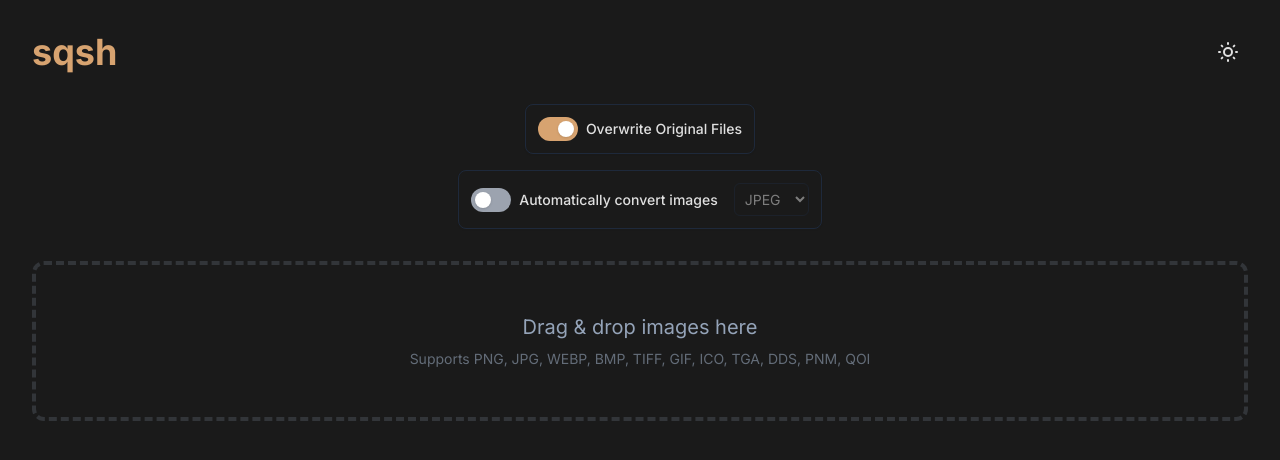
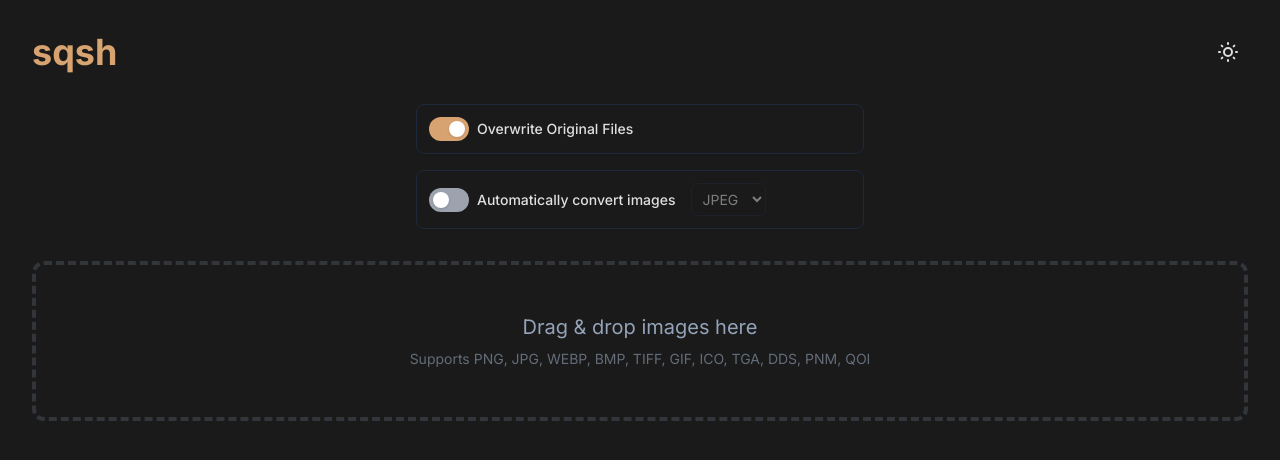
Before and after one commit to Taco-Comovilla/sqsh, a React (Vite) app: page / in a window 1280 px wide. Shown: the top 460 px of the page. Built offline with nearby package versions, Linux system fonts and the light colour scheme.

Commit message:
style: Consistent UI widths and branding updates

```diff
--- a/src/App.tsx
+++ b/src/App.tsx
@@ -215,7 +215,7 @@ function App() {
 
         <div className="flex flex-col items-center gap-4 mb-8">
           {/* Overwrite Toggle */}
-          <div className="flex items-center gap-4 bg-card p-3 rounded-lg border border-border shadow-sm">
+          <div className="flex items-center gap-4 bg-card p-3 rounded-lg border border-border shadow-sm w-full max-w-md">
             <label className="flex items-center cursor-pointer">
               <div className="relative">
                 <input
@@ -232,7 +232,7 @@ function App() {
           </div>
 
           {/* Convert Controls */}
-          <div className="flex items-center gap-4 bg-card p-3 rounded-lg border border-border shadow-sm">
+          <div className="flex items-center gap-4 bg-card p-3 rounded-lg border border-border shadow-sm w-full max-w-md">
             <label className="flex items-center cursor-pointer">
               <div className="relative">
                 <input
```
